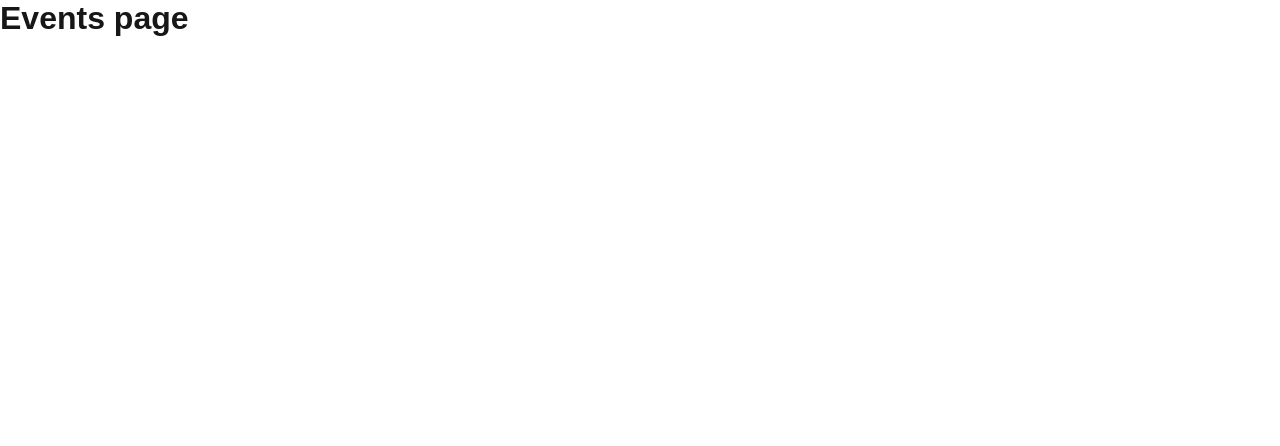
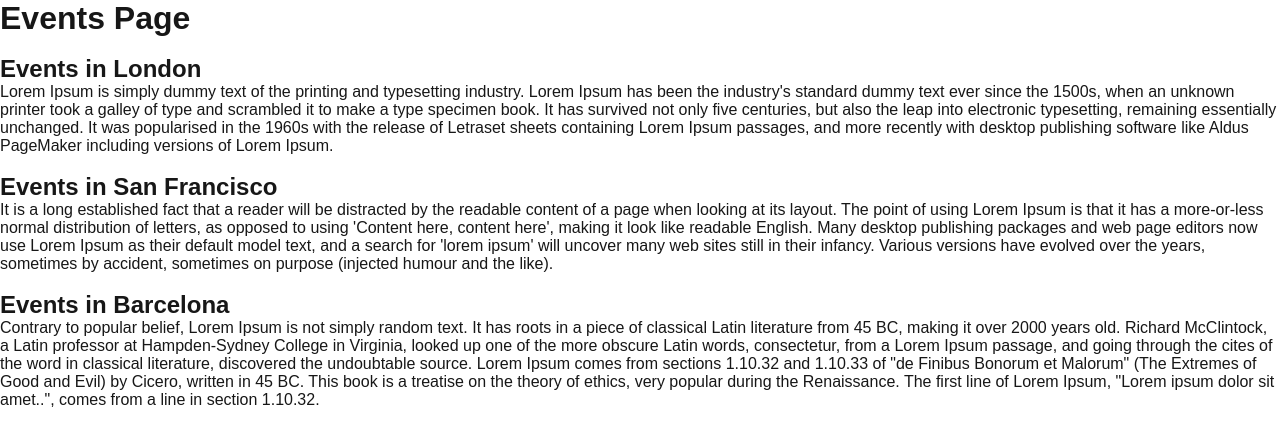
Before and after one commit to JohnRTitor/events-app-fcc, a Next.js app: page /events in a window 1280 px wide. Shown: the top 446 px of the page. Built offline with nearby package versions, Linux system fonts and the light colour scheme.

Commit message:
basic pages done
Signed-off-by: John Titor <50095635+JohnRTitor@users.noreply.github.com>

```diff
--- a/src/pages/events/index.tsx
+++ b/src/pages/events/index.tsx
@@ -1,5 +1,65 @@
+import Link from "next/link";
+
 function Page() {
-  return <h1> Events page </h1>;
+  return (
+    <div>
+      <h1> Events Page </h1>
+      <div>
+        <Link href="">
+          <img />
+          <h2> Events in London</h2>
+          <p>
+            {" "}
+            Lorem Ipsum is simply dummy text of the printing and typesetting
+            industry. Lorem Ipsum has been the industry&apos;s standard dummy
+            text ever since the 1500s, when an unknown printer took a galley of
+            type and scrambled it to make a type specimen book. It has survived
+            not only five centuries, but also the leap into electronic
+            typesetting, remaining essentially unchanged. It was popularised in
+            the 1960s with the release of Letraset sheets containing Lorem Ipsum
+            passages, and more recently with desktop publishing software like
+            Aldus PageMaker including versions of Lorem Ipsum.
+          </p>
+        </Link>
+        <Link href="">
+          <img />
+          <h2> Events in San Francisco</h2>
+          <p>
+            {" "}
+            It is a long established fact that a reader will be distracted by
+            the readable content of a page when looking at its layout. The point
+            of using Lorem Ipsum is that it has a more-or-less normal
+            distribution of letters, as opposed to using &apos;Content here,
+            content here&apos;, making it look like readable English. Many
+            desktop publishing packages and web page editors now use Lorem Ipsum
+            as their default model text, and a search for &apos;lorem
+            ipsum&apos; will uncover many web sites still in their infancy.
+            Various versions have evolved over the years, sometimes by accident,
+            sometimes on purpose (injected humour and the like).
+          </p>
+        </Link>
+        <Link href="">
+          <img />
+          <h2> Events in Barcelona</h2>
+          <p>
+            {" "}
+            Contrary to popular belief, Lorem Ipsum is not simply random text.
+            It has roots in a piece of classical Latin literature from 45 BC,
+            making it over 2000 years old. Richard McClintock, a Latin professor
+            at Hampden-Sydney College in Virginia, looked up one of the more
+            obscure Latin words, consectetur, from a Lorem Ipsum passage, and
+            going through the cites of the word in classical literature,
+            discovered the undoubtable source. Lorem Ipsum comes from sections
+            1.10.32 and 1.10.33 of &quot;de Finibus Bonorum et Malorum&quot;
+            (The Extremes of Good and Evil) by Cicero, written in 45 BC. This
+            book is a treatise on the theory of ethics, very popular during the
+            Renaissance. The first line of Lorem Ipsum, &quot;Lorem ipsum dolor
+            sit amet..&quot;, comes from a line in section 1.10.32.
+          </p>
+        </Link>
+      </div>
+    </div>
+  );
 }
 
 export default Page;
```
Also changed, not shown: src/pages/about-us.tsx (+17 -1 lines).
